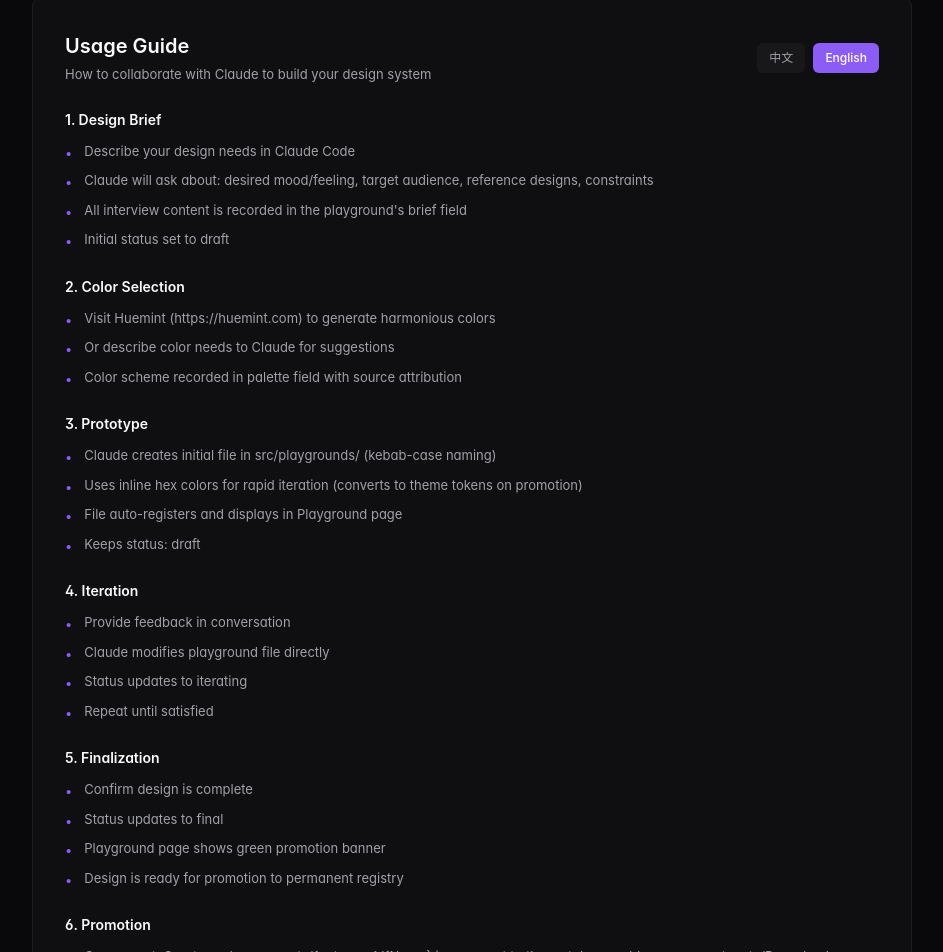
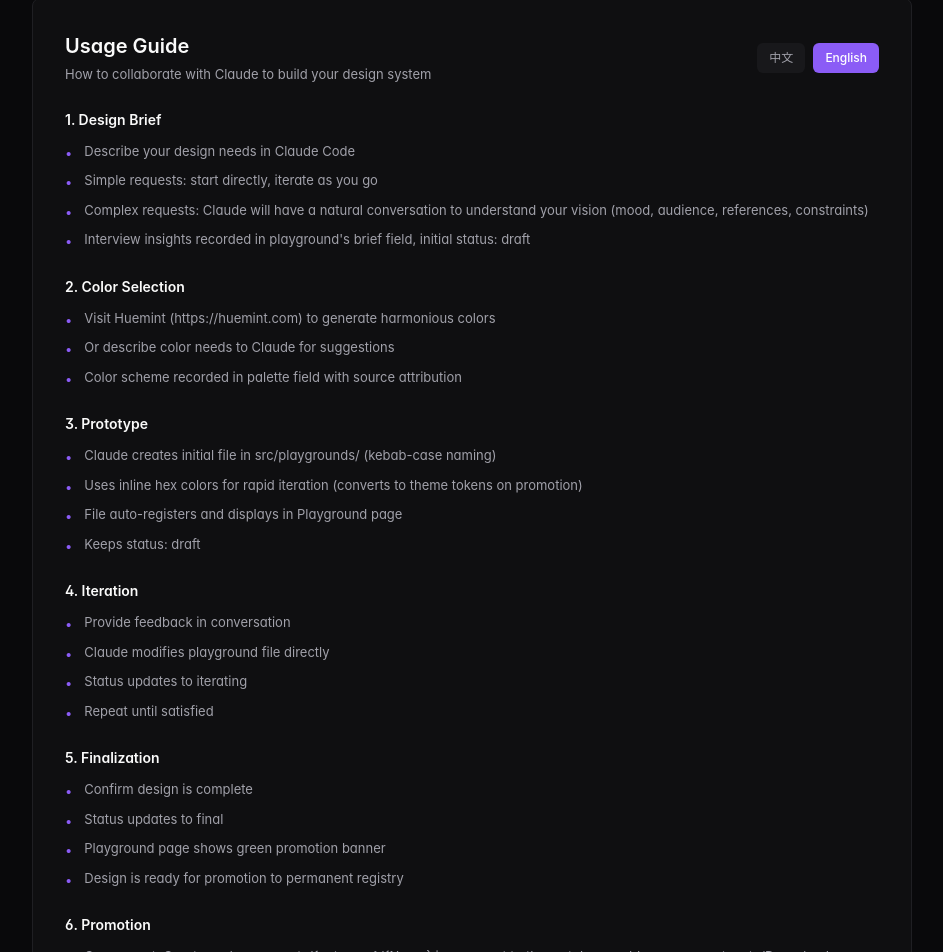
Before and after one commit to evosoon/Skepal, a React (Vite) app: page / in a window 1280 px wide. Shown: the part 866-1818 px from the top of the page, without its empty margins (168-1111 px from the left). Built offline with nearby package versions, Linux system fonts and the light colour scheme.

Commit message:
refactor: make design brief phase more flexible and natural
- Update CLAUDE.md: distinguish simple vs complex requests
- Simple requests: skip formal interview, jump to prototyping
- Complex requests: natural conversation, not checklist
- Update UsageGuide (zh/en) to reflect adaptive approach

```diff
--- a/src/components/docs/UsageGuide.jsx
+++ b/src/components/docs/UsageGuide.jsx
@@ -12,9 +12,9 @@ export default function UsageGuide() {
           title: "1. 设计访谈（Design Brief）",
           items: [
             "在 Claude Code 中描述你的设计需求",
-            "Claude 会询问：期望的情绪/感觉、目标受众、参考设计、约束条件",
-            "所有访谈内容会记录到 playground 的 brief 字段",
-            "初始状态设为 draft（草稿）",
+            "简单需求：直接开始，边做边调",
+            "复杂需求：Claude 会通过自然对话了解你的想法（情绪、受众、参考、约束）",
+            "访谈内容记录到 playground 的 brief 字段，初始状态 draft",
           ],
         },
         {
@@ -80,9 +80,9 @@ export default function UsageGuide() {
           title: "1. Design Brief",
           items: [
             "Describe your design needs in Claude Code",
-            "Claude will ask about: desired mood/feeling, target audience, reference designs, constraints",
-            "All interview content is recorded in the playground's brief field",
-            "Initial status set to draft",
+            "Simple requests: start directly, iterate as you go",
+            "Complex requests: Claude will have a natural conversation to understand your vision (mood, audience, references, constraints)",
+            "Interview insights recorded in playground's brief field, initial status: draft",
           ],
         },
         {
```
Also changed, not shown: .claude/CLAUDE.md.
